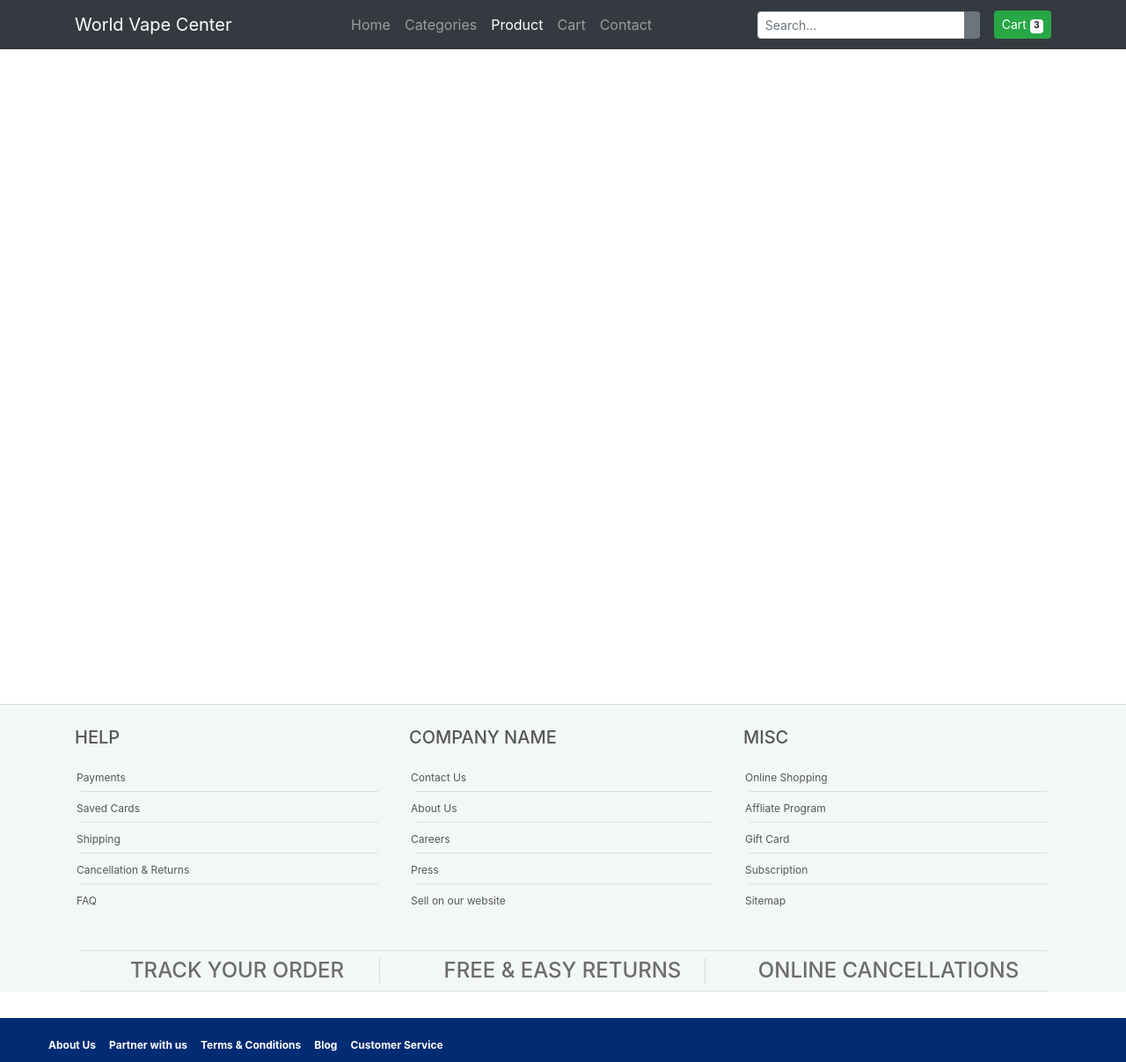
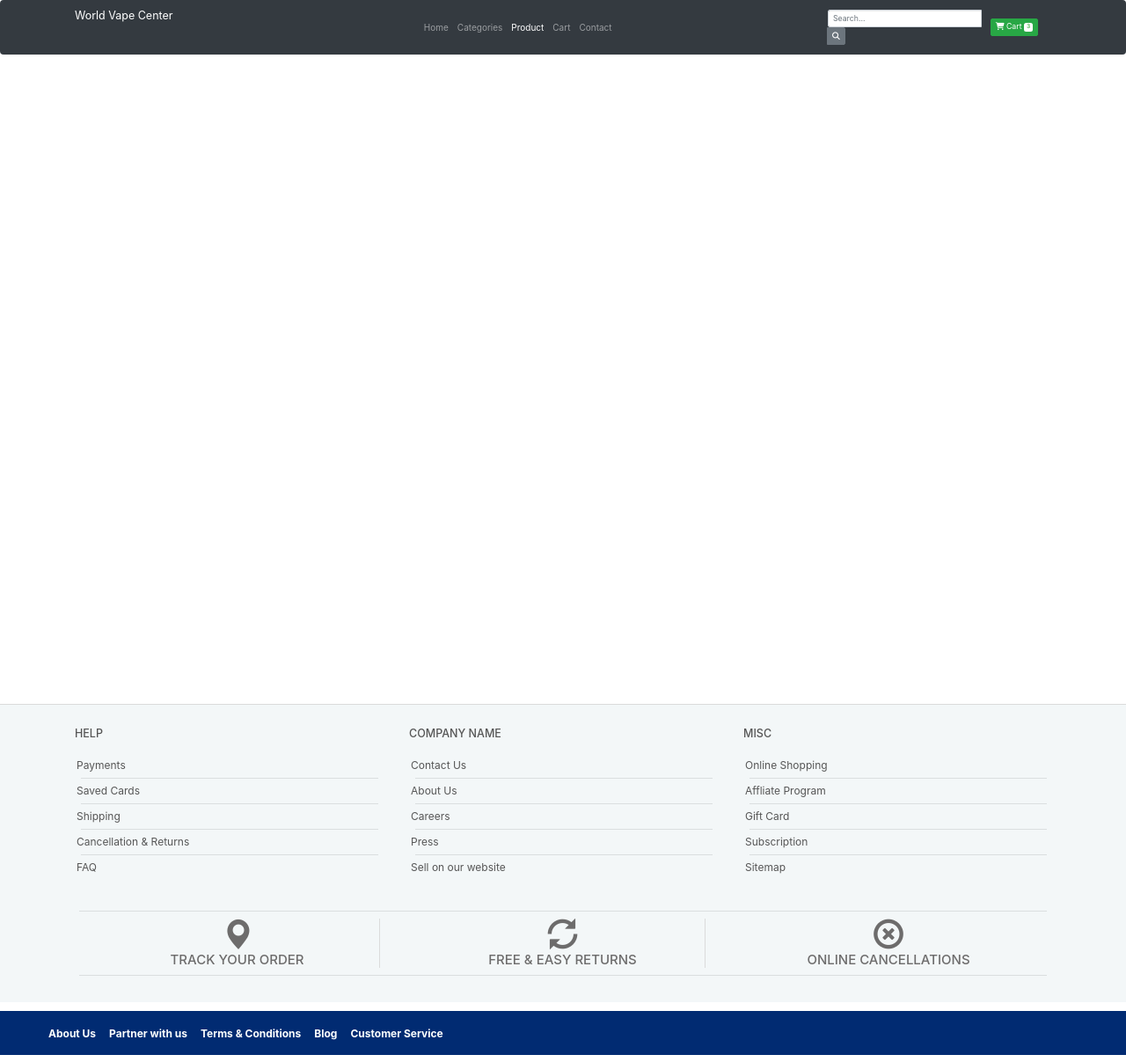
Before and after one commit to jamie33o/world-vape-center, a Django app: page /products/category/1/ in a window 1280 px wide. Shown: the whole page at 88% size. Run offline with Django 3.2, Linux system fonts and the light colour scheme; data that the repository does not hold is empty; parts of the project's set-up code (start-up, migrations or seed data) failed here and were passed over; some libraries are stand-ins or nearby versions.

Commit message:
Add bootstrap link for glyphicons and and script for fontawesome

```diff
--- a/templates/base.html
+++ b/templates/base.html
@@ -10,6 +10,8 @@
     {% endblock %}
 
     {% block favicon %}
+    <link href="//netdna.bootstrapcdn.com/bootstrap/3.0.1/css/bootstrap.min.css" rel="stylesheet" id="bootstrap-css">
+
         <link rel="icon" sizes="192x192" href="{% static 'images/favicon/logo192.png' %}">
         <link rel="apple-touch-icon" sizes="180x180" href="{% static 'images/favicon/applelogo.png' %}">
         <link rel="icon" href="{% static 'images/favicon/favicon.ico' %}" type="image/x-icon">
@@ -27,6 +29,7 @@
     {% endblock %}
 
     {% block corejs %}
+        <script src="https://kit.fontawesome.com/2be66b3e41.js" crossorigin="anonymous"></script>
         <script src="https://cdn.jsdelivr.net/npm/jquery@3.5.1/dist/jquery.min.js" integrity="sha256-9/aliU8dGd2tb6OSsuzixeV4y/faTqgFtohetphbbj0=" crossorigin="anonymous"></script>
         <script src="https://cdn.jsdelivr.net/npm/bootstrap@4.6.2/dist/js/bootstrap.bundle.min.js" integrity="sha384-Fy6S3B9q64WdZWQUiU+q4/2Lc9npb8tCaSX9FK7E8HnRr0Jz8D6OP9dO5Vg3Q9ct" crossorigin="anonymous"></script>
     {% endblock %}
```
